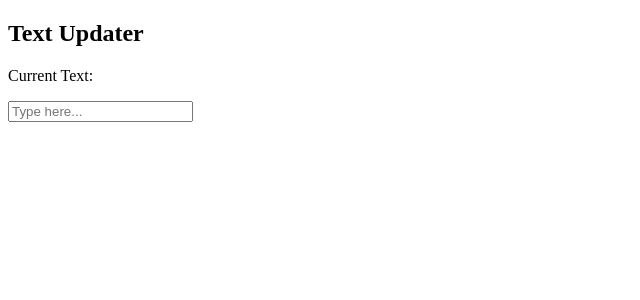
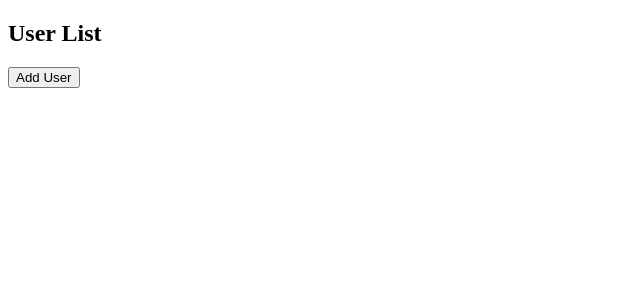
Before and after one commit to vishnu-mathariya/React-Practice, a React (Vite) app: page / in a window 1280 px wide. Shown: the top 300 px of the page, without its empty margins (0-640 px from the left). Built offline with nearby package versions, Linux system fonts and the light colour scheme.

Commit message:
Today's work

```diff
--- a/src/App.jsx
+++ b/src/App.jsx
@@ -1,5 +1,6 @@
 import { CounterWithCallback } from "./useCallbackQues/BasicCounter.jsx";
 import { TextUpdater } from "./useCallbackQues/TextUpdater.jsx";
+import { UserList } from "./useCallbackQues/UserList.jsx";
 import { SearchCommentsByEmail } from "./useEffectQues/SearchCommentsByEmail.jsx";
 import { SearchPostsByBody } from "./useEffectQues/searchPostsByBody.jsx";
 import { SearchPostsByTitle1 } from "./useEffectQues/SearchPostsByTitle1.jsx";
@@ -51,7 +52,9 @@ function App() {
 
       {/* <CounterWithCallback/> */}
 
-      <TextUpdater/>
+      {/* <TextUpdater/> */}
+
+      <UserList/>
 
     </>
   );
--- /dev/null
+++ b/src/useCallbackQues/UserList.jsx
@@ -0,0 +1,28 @@
+import React, { useCallback, useState } from 'react'
+
+export const UserList = () => {
+
+  const [users, setUsers] = useState([])
+
+  const handleUser = useCallback(() => {
+    setUsers((prev) =>{
+      const newUser = `User ${prev.length + 1}`
+
+      return [...prev, newUser]
+    })
+  },[])
+
+
+  return (
+    <div>
+      <h2>User List </h2>
+
+      {users.map((user) => (
+        <div key={user.id}>{user.users}</div>
+      ))}
+      <button onClick={handleUser}>Add User</button>
+
+
+    </div>
+  )
+}
```
